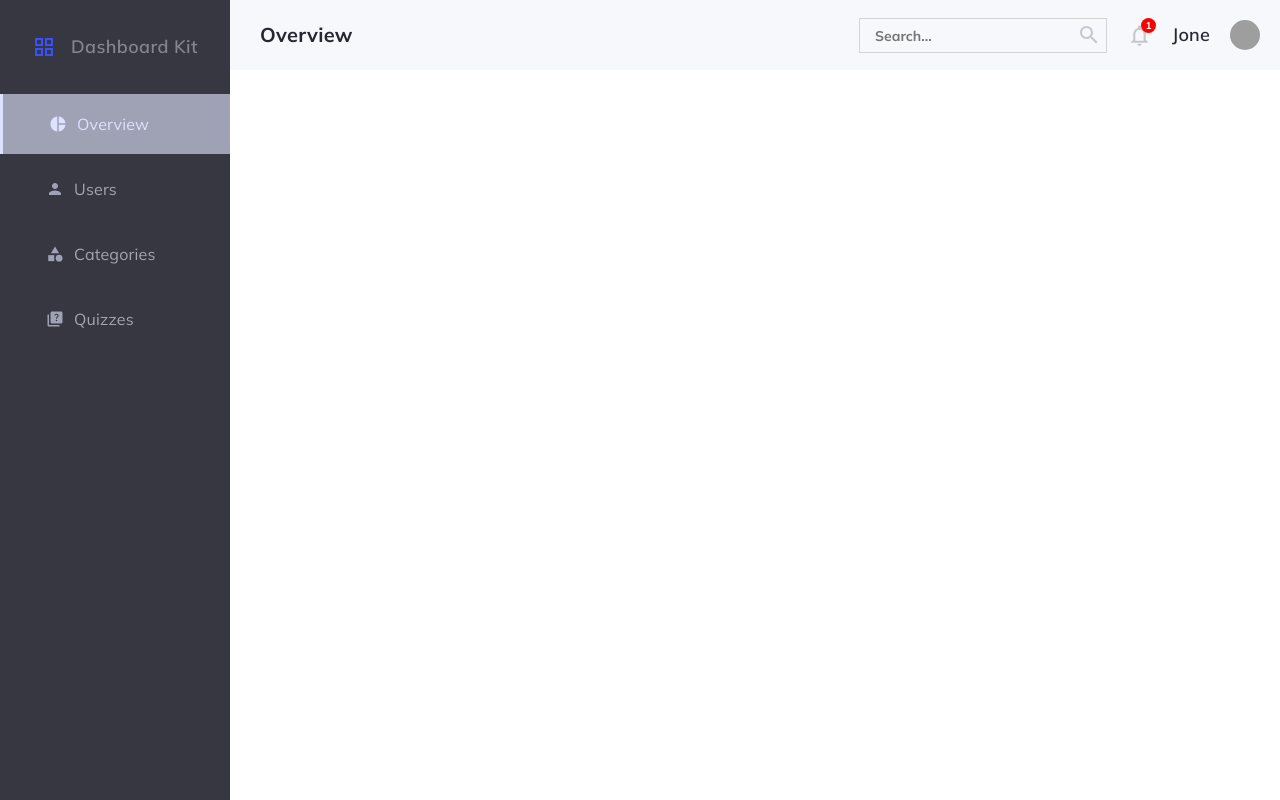
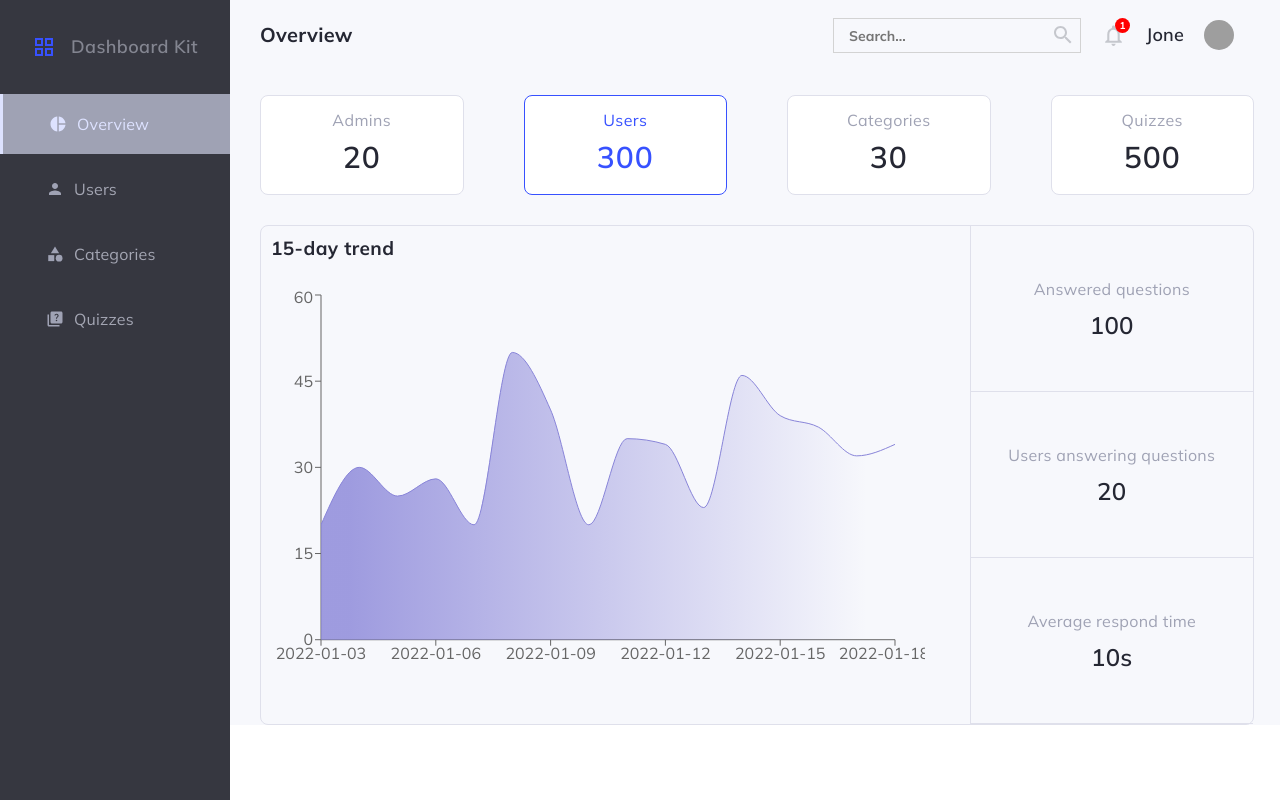
Before and after one commit to NgocBaoTa/Frontend_QuizApp, a React (Create React App) app: page / in a window 1280 px wide. Built offline with nearby package versions, Linux system fonts and the light colour scheme; grey boxes are pictures that could not be loaded.

Commit message:
overview chart

```diff
--- a/package.json
+++ b/package.json
@@ -15,6 +15,7 @@
     "react-dom": "^18.2.0",
     "react-router-dom": "^6.4.2",
     "react-scripts": "5.0.1",
+    "recharts": "^2.1.16",
     "web-vitals": "^2.1.4"
   },
   "scripts": {
@@ -23,7 +24,7 @@
     "test": "react-scripts test",
     "eject": "react-scripts eject"
   },
-   "engines": {
+  "engines": {
     "node": "14.17.5"
   },
   "eslintConfig": {
--- /dev/null
+++ b/src/components/overview_container/chart/BoxChart.js
@@ -0,0 +1,13 @@
+import React from 'react'
+import "./boxchart.css"
+
+function BoxChart(props) {
+  return (
+    <div className="box_chart">
+      <div className="box_chart--name">{props.name}</div>
+      <div className="box_chart--value">{props.value}</div>
+    </div>
+  );
+}
+
+export default BoxChart
--- /dev/null
+++ b/src/components/overview_container/chart/Chart.js
@@ -0,0 +1,114 @@
+import React from "react";
+import "./chart.css"
+import {
+  AreaChart,
+  Area,
+  XAxis,
+  YAxis,
+  Tooltip,
+  ResponsiveContainer,
+} from "recharts";
+
+const data = [
+  {
+    date: "2022-01-03",
+    value: 20,
+  },
+  {
+    date: "2022-01-04",
+    value: 30,
+  },
+  {
+    date: "2022-01-05",
+    value: 25,
+  },
+  {
+    date: "2022-01-06",
+    value: 28,
+  },
+  {
+    date: "2022-01-07",
+    value: 20,
+  },
+  {
+    date: "2022-01-08",
+    value: 50,
+  },
+  {
+    date: "2022-01-09",
+    value: 40,
+  },
+  {
+    date: "2022-01-10",
+    value: 20,
+  },
+  {
+    date: "2022-01-11",
+    value: 35,
+  },
+  {
+    date: "2022-01-12",
+    value: 34,
+  },
+  {
+    date: "2022-01-13",
+    value: 23,
+  },
+  {
+    date: "2022-01-14",
+    value: 46,
+  },
+  {
+    date: "2022-01-15",
+    value: 39,
+  },
+  {
+    date: "2022-01-16",
+    value: 37,
+  },
+  {
+    date: "2022-01-17",
+    value: 32,
+  },
+  {
+    date: "2022-01-18",
+    value: 34,
+  },
+];
+
+const Chart = () => {
+  return (
+    <div className="chart">
+      <div className="title">15-day trend</div>
+      <ResponsiveContainer width="95%" aspect={1.7}>
+        <AreaChart
+          data={data}
+          margin={{ top: 10, right: 30, left: -10, bottom: 0 }}
+        >
+          <defs>
+            <linearGradient id="colorUv">
+              <stop offset="5%" stopColor="#8884d8" stopOpacity={0.8} />
+              <stop offset="95%" stopColor="#8884d8" stopOpacity={0} />
+            </linearGradient>
+            <linearGradient id="colorPv">
+              <stop offset="5%" stopColor="#82ca9d" stopOpacity={0.8} />
+              <stop offset="95%" stopColor="#82ca9d" stopOpacity={0} />
+            </linearGradient>
+          </defs>
+          <XAxis dataKey={"date"} />
+          <YAxis />
+          <Tooltip />
+          <Area
+            type="monotone"
+            dataKey="value"
+            stroke="#8884d8"
+            fillOpacity={1}
+            fill="url(#colorUv)"
+          />
+        </AreaChart>
+      </ResponsiveContainer>
+    </div>
+  );
+};
+
+export default Chart;
--- /dev/null
+++ b/src/components/overview_container/chart/boxchart.css
@@ -0,0 +1,24 @@
+.box_chart {
+    display: flex;
+    flex-direction: column;
+    align-items: center;
+    justify-content: center;
+    border-bottom: 1px solid #DFE0EB;
+    gap: 10px;
+}
+
+.box_chart--name {
+    font-size: 16px;
+    line-height: 22px;
+    text-align: center;
+    letter-spacing: 0.3px;
+    color: #9FA2B4;
+}
+.box_chart--value {
+    font-weight: 600;
+    font-size: 24px;
+    line-height: 30px;
+    text-align: center;
+    letter-spacing: 0.3px;
+    color: #252733;
+}
--- /dev/null
+++ b/src/components/overview_container/chart/chart.css
@@ -0,0 +1,12 @@
+.chart {
+    padding: 10px;
+}
+
+.title {
+    font-weight: 700;
+    font-size: 19px;
+    line-height: 24px;
+    letter-spacing: 0.4px;
+    color: #252733;
+    margin-bottom: 25px;
+}
--- a/src/components/overview_container/header/header.css
+++ b/src/components/overview_container/header/header.css
@@ -3,7 +3,6 @@
     display: flex;
     align-items: center;
     justify-content: space-between;
-    margin-left: 260px;
 }
 
 .header_wrapper .header_name {
--- /dev/null
+++ b/src/components/overview_container/statisticBox/Box.js
@@ -0,0 +1,13 @@
+import React from "react";
+import "./box.css"
+
+function Box(props) {
+  return (
+    <div className={`statistic_box ${props.type}`}>
+      <div className="statistic_box--name">{props.name}</div>
+      <div className="statistic_box--counter">{props.counter}</div>
+    </div>
+  );
+}
+
+export default Box;
--- /dev/null
+++ b/src/components/overview_container/statisticBox/box.css
@@ -0,0 +1,41 @@
+.statistic_box {
+    display: flex;
+    flex: 1;
+    flex-direction: column;
+    justify-content: center;
+    align-items: center;
+    height: 100px;
+    background: #FFFFFF;
+    border: 1px solid #DFE0EB;
+    border-radius: 8px;
+}
+
+.statistic_box--name {
+    font-weight: 500;
+    font-size: 16px;
+    line-height: 24px;
+    text-align: center;
+    letter-spacing: 0.4px;
+    color: #9FA2B4;
+}
+
+.statistic_box--counter {
+    font-weight: 600;
+    font-size: 30px;
+    line-height: 50px;
+    text-align: center;
+    letter-spacing: 1px;
+    color: #252733;
+}
+
+.statistic_box.active {
+    border: 1px solid #3751FF;
+}
+
+.statistic_box.active .statistic_box--counter {
+    color: #3751FF
+}
+
+.statistic_box.active .statistic_box--name {
+    color: #3751FF
+}
--- a/src/pages/overview/Overview.js
+++ b/src/pages/overview/Overview.js
@@ -1,7 +1,10 @@
 import React from "react";
-import './overview.css';
+import "./overview.css";
 import Header from "../../components/overview_container/header/Header";
 import Sidebar from "../../components/sideBar/Sidebar";
+import Box from "../../components/overview_container/statisticBox/Box";
+import Chart from "../../components/overview_container/chart/Chart";
+import BoxChart from "../../components/overview_container/chart/BoxChart";
 
 function Overview() {
   return (
@@ -9,6 +12,21 @@ function Overview() {
       <Sidebar />
       <div className="overview_container">
         <Header />
+        <div className="overview_boxes">
+          <Box name="Admins" counter="20" type="unactive" />
+          <Box name="Users" counter="300" type="active" />
+          <Box name="Categories" counter="30" type="unactive" />
+          <Box name="Quizzes" counter="500" type="unactive" />
+        </div>
+
+        <div className="overview_charts">
+          <Chart />
+          <div className="boxes_chart">
+            <BoxChart name="Answered questions" value="100" />
+            <BoxChart name="Users answering questions" value="20" />
+            <BoxChart name="Average respond time" value="10s" />
+          </div>
+        </div>
       </div>
     </div>
   );
--- a/src/pages/overview/overview.css
+++ b/src/pages/overview/overview.css
@@ -5,4 +5,28 @@
 .overview .overview_container {
     flex: 6;
     background-color: #F7F8FC;
+    margin-left: 220px;
+    padding-left: 40px;
+    padding-right: 26px;
 }
+
+.overview_boxes {
+    display: flex;
+    gap: 60px;
+    margin-top: 25px;
+}
+
+.overview_charts {
+    margin-top: 30px;
+    display: grid;
+    grid-template-columns: 2.5fr 1fr;
+    border: 1px solid #DFE0EB;
+    border-radius: 8px;
+    height: 500px;
+}
+
+.overview_charts .boxes_chart {
+    display: grid;
+    grid-template-rows: auto auto auto;
+    border-left: 1px solid #DFE0EB;
+}
```
Also changed, not shown: 1 other file (tests, documents, lock files or other folders).
